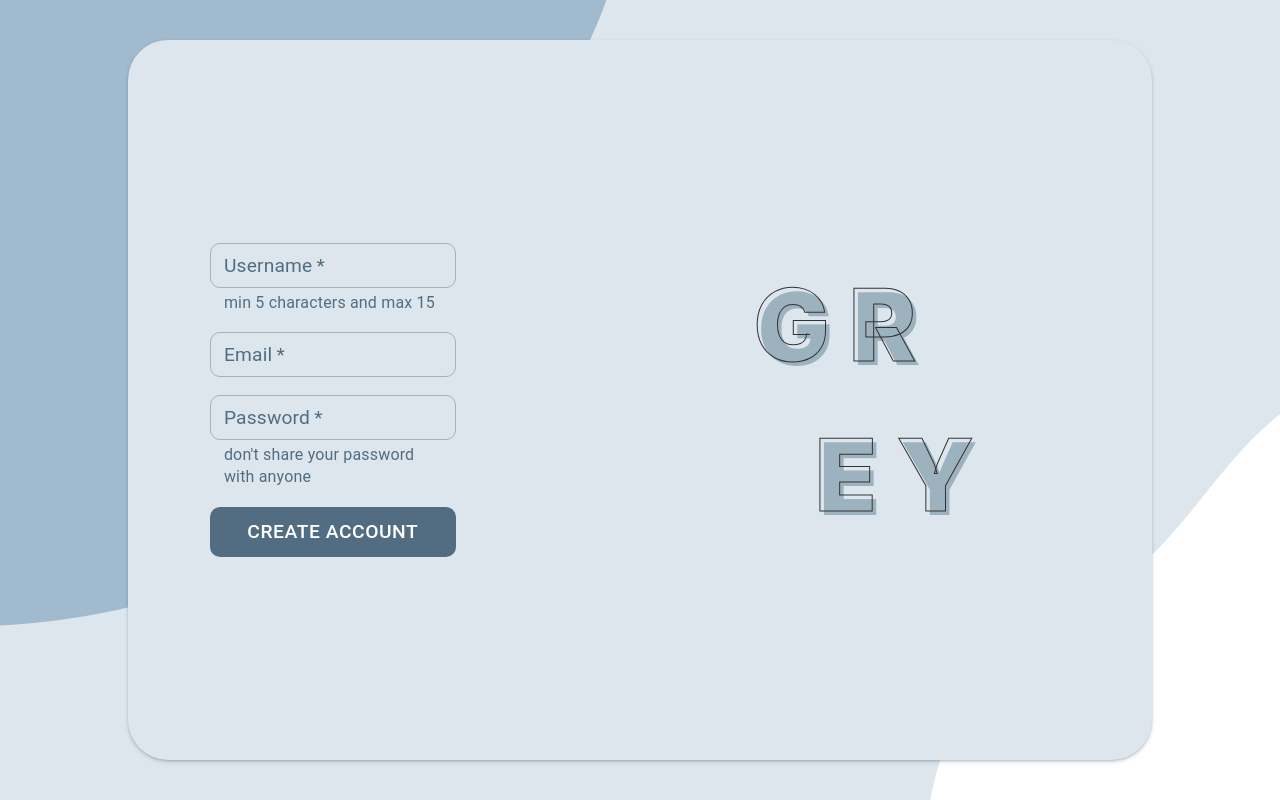
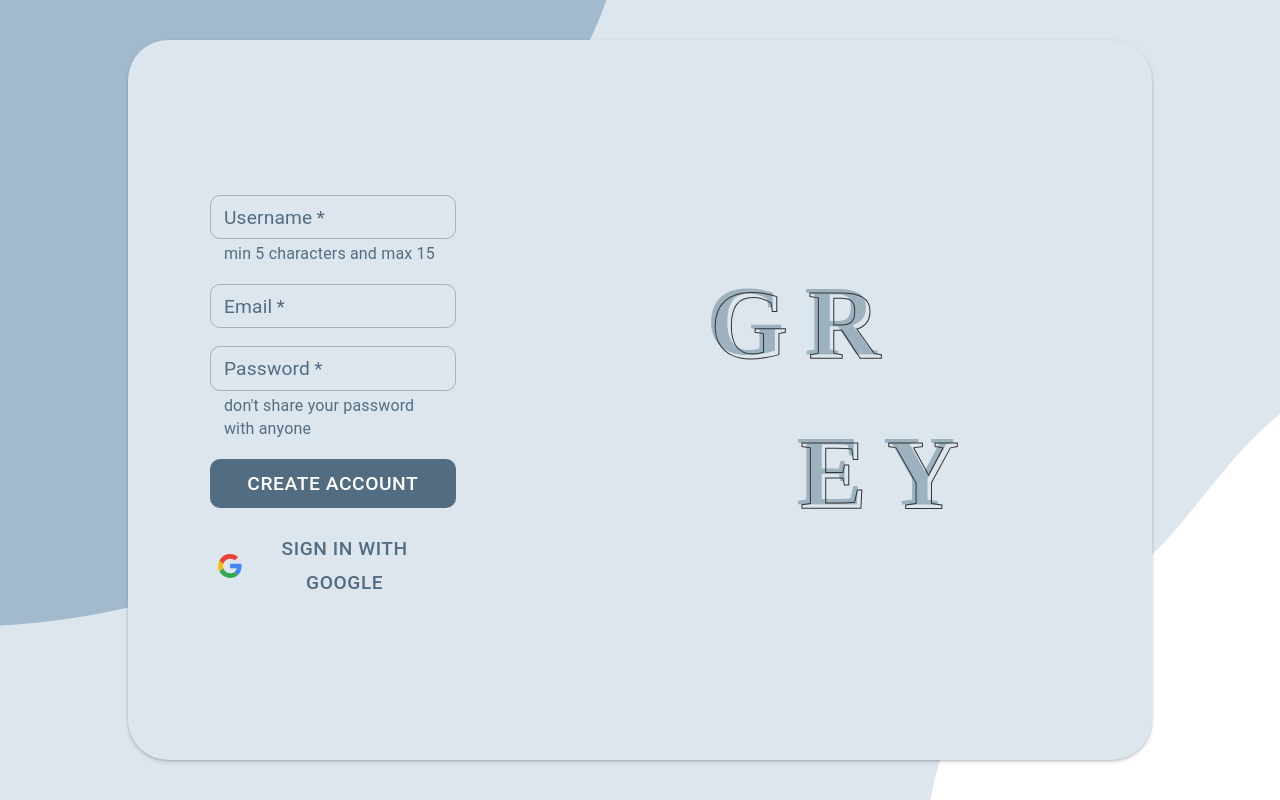
Before and after one commit to Ahmed-Mohammed-11/Grey, a Next.js app in the folder front_end/: page /signup in a window 1280 px wide. Built offline with nearby package versions, Linux system fonts and the light colour scheme; no server answers.

Commit message:
Google sign in button added

```diff
--- a/front_end/package.json
+++ b/front_end/package.json
@@ -13,6 +13,7 @@
     "@emotion/styled": "^11.11.0",
     "@mui/material": "^5.14.17",
     "next": "14.0.2",
+    "next-auth": "^4.24.5",
     "react": "^18",
     "react-dom": "^18"
   },
--- a/front_end/src/app/ThemeRegistry.tsx
+++ b/front_end/src/app/ThemeRegistry.tsx
@@ -19,6 +19,7 @@ const theme = createTheme({
         },
     },
     palette: {
+        type: 'light',
         primary: {
             light: '#9DB2BF',
             main: '#526D82',
@@ -35,6 +36,7 @@ const theme = createTheme({
         success: {
             light: '#E8F5E9',
             main: '#C8E6C9',
+            main: '#03C988',
             dark: '#388E3C',
             contrastText: '#fff',
         },
@@ -58,6 +60,7 @@ const theme = createTheme({
             primary: '#526D82',
             secondary: '#526D82',
             disabled: '#9DB2BF',
+            hint: '#DDE6ED',
         },
 
 
@@ -96,6 +99,7 @@ const theme = createTheme({
         fontWeightRegular: 400,
         fontWeightMedium: 500,
         fontWeightBold: 700,
+        useNextVariants: true,
         body1: {
             fontWeight: 400,
             fontSize: '1.2rem',
@@ -179,15 +183,18 @@ const theme = createTheme({
         },
     },
     direction: 'ltr',
+    props: {},
     shape: {
         borderRadius: 10,
     },
     transitions: {
         easing: {
+            easeInOut: 'cubic-bezier(0.4, 0, 0.2, 1)',
             easeIn: 'cubic-bezier(0.4, 0, 1, 1)',
-            easeInOut: 'cubic-bezier(0.4, 0, 0.2, 1)',
             easeOut: 'cubic-bezier(0, 0, 0.2, 1)',
-
+            easeInOutBack: 'cubic-bezier(0.6, -0.28, 0.735, 0.045)',
+            easeInBack: 'cubic-bezier(0.6, 0.04, 0.98, 0.335)',
+            easeOutBack: 'cubic-bezier(0.175, 0.885, 0.32, 1.275)',
         },
         duration: {
             shortest: 150,
@@ -221,6 +228,7 @@ const darkTheme = createTheme({
         },
     },
     palette: {
+        type: 'dark',
         primary: {
             light: '#9DB2BF',
             main: '#526D82',
@@ -237,6 +245,7 @@ const darkTheme = createTheme({
         success: {
             light: '#E8F5E9',
             main: '#C8E6C9',
+            main: '#03C988',
             dark: '#388E3C',
             contrastText: '#fff',
         },
@@ -259,6 +268,7 @@ const darkTheme = createTheme({
             primary: '#526D82',
             secondary: '#526D82',
             disabled: '#9DB2BF',
+            hint: '#DDE6ED',
         },
 
         background: {
@@ -273,6 +283,7 @@ const darkTheme = createTheme({
         fontWeightRegular: 400,
         fontWeightMedium: 500,
         fontWeightBold: 700,
+        useNextVariants: true,
         body1: {
             fontWeight: 400,
             fontSize: '1rem',
@@ -356,6 +367,7 @@ const darkTheme = createTheme({
         },
     },
     direction: 'ltr',
+    props: {},
     shape: {
         borderRadius: 10,
     },
@@ -364,6 +376,9 @@ const darkTheme = createTheme({
             easeInOut: 'cubic-bezier(0.4, 0, 0.2, 1)',
             easeIn: 'cubic-bezier(0.4, 0, 1, 1)',
             easeOut: 'cubic-bezier(0, 0, 0.2, 1)',
+            easeInOutBack: 'cubic-bezier(0.6, -0.28, 0.735, 0.045)',
+            easeInBack: 'cubic-bezier(0.6, 0.04, 0.98, 0.335)',
+            easeOutBack: 'cubic-bezier(0.175, 0.885, 0.32, 1.275)',
         },
         duration: {
             shortest: 150,
@@ -388,7 +403,7 @@ const darkTheme = createTheme({
 
 // This implementation is from emotion-js
 // https://github.com/emotion-js/emotion/issues/2928#issuecomment-1319747902
-export default function ThemeRegistry(props:any) {
+export default function ThemeRegistry(props) {
     const {options, children} = props;
 
     const [{cache, flush}] = React.useState(() => {
--- a/front_end/src/app/layout.tsx
+++ b/front_end/src/app/layout.tsx
@@ -1,6 +1,8 @@
 import type {Metadata} from 'next'
 import {Inter} from 'next/font/google'
 import './globals.css'
+import {SessionProvider} from "next-auth/react";
+import Providers from "@/app/signup/Providers";
 
 const inter = Inter({subsets: ['latin']})
 
@@ -10,14 +12,16 @@ export const metadata: Metadata = {
 }
 
 
-export default function RootLayout({
-                                       children,
-                                   }: {
-    children: React.ReactNode
-}) {
+export default function RootLayout(
+    {children,}:
+           { children: React.ReactNode }) {
     return (
         <html lang="en">
-        <body className={inter.className}>{children}</body>
+        <body className={inter.className}>
+            <Providers>
+                {children}
+            </Providers>
+        </body>
         </html>
     )
 }
--- /dev/null
+++ b/front_end/src/app/signup/GoogleButton.tsx
@@ -0,0 +1,51 @@
+"use client";
+import {Button} from "@mui/material";
+import styles from "@/app/signup/page.module.css";
+import {signIn, signOut, useSession} from "next-auth/react";
+import {Box} from "@mui/system";
+
+const GoogleLogo = (props) => (
+    <svg
+        width="24"
+height="24"
+viewBox="0 0 775 794"
+fill="none"
+xmlns="http://www.w3.org/2000/svg"
+{...props}
+>
+<path
+    d="M775 405.797C775 373.248 772.362 349.496 766.653 324.865H395.408V471.773H613.32C608.929 508.282 585.204 563.264 532.482 600.209L531.743 605.127L649.124 696.166L657.256 696.979C731.943 627.921 775 526.315 775 405.797"
+fill="#4285F4"
+/>
+<path
+    d="M395.408 792.866C502.167 792.866 591.792 757.676 657.256 696.979L532.482 600.209C499.093 623.521 454.279 639.796 395.408 639.796C290.845 639.796 202.099 570.741 170.463 475.294L165.826 475.688L43.772 570.256L42.1759 574.698C107.198 704.013 240.758 792.866 395.408 792.866Z"
+fill="#34A853"
+/>
+<path
+    d="M170.463 475.294C162.116 450.662 157.285 424.269 157.285 397C157.285 369.728 162.116 343.338 170.024 318.706L169.803 313.46L46.2193 217.373L42.1759 219.299C15.3772 272.961 0 333.222 0 397C0 460.778 15.3772 521.036 42.1759 574.698L170.463 475.294"
+fill="#FBBC05"
+/>
+<path
+    d="M395.408 154.201C469.656 154.201 519.74 186.31 548.298 213.143L659.891 104.059C591.356 40.2812 502.167 1.13428 395.408 1.13428C240.758 1.13428 107.198 89.9835 42.1759 219.299L170.024 318.706C202.099 223.259 290.845 154.201 395.408 154.201"
+fill="#EB4335"
+    />
+    </svg>
+);
+const GoogleButton = () => {
+    const {data : session} = useSession()
+
+    if(session && session.user){
+        return (
+            <Box className={[styles.button]} onClick={() => signOut()}>
+                Signed in {session.user.name}
+            </Box>)
+    }
+
+    return (
+        <Button className={[styles.button]} onClick={() => signIn()}>
+            <GoogleLogo /> Sign in with Google
+        </Button>
+    );
+};
+
+export default GoogleButton;
--- /dev/null
+++ b/front_end/src/app/signup/Providers.tsx
@@ -0,0 +1,18 @@
+"use client";
+
+import {SessionProvider} from "next-auth/react";
+import React, {ReactNode} from "react";
+
+interface Props {
+    children: ReactNode
+}
+
+const Providers = (props : Props) => {
+    return (
+        <SessionProvider>
+            {props.children}
+        </SessionProvider>
+    );
+}
+
+export default Providers;
--- a/front_end/src/app/signup/page.module.css
+++ b/front_end/src/app/signup/page.module.css
@@ -33,13 +33,14 @@
 
 
 .paneltext {
+    font-family: "Montserrat ExtraBold";
     -webkit-text-stroke: 1px #333;
     -moz-text-stroke: 1px #333;
     -o-text-stroke: 1px #333;
     font-variation-settings: "wght" 1000;
     font-size: 100px;
     color: transparent;
-    text-shadow: 4px 4px 0 #9DB2BF;
+    text-shadow: -4px -4px 0 #9DB2BF;
     letter-spacing: 20px;
 }
 
--- a/front_end/src/app/signup/page.tsx
+++ b/front_end/src/app/signup/page.tsx
@@ -3,29 +3,29 @@ import styles from './page.module.css'
 import {Button, TextField} from "@mui/material";
 import {Box} from "@mui/system";
 import ThemeRegistry from "@/app/ThemeRegistry";
+import GoogleButton from "@/app/signup/GoogleButton";
 
 
 function Page() {
     return (
-        <ThemeRegistry options={{key: 'mui'}}>
-            <Box className={[styles.container].join()}>
-                <Box className={[styles.login_form].join()}>
-                    <TextField className={[styles.textarea].join()} label='Username' placeholder='pick a username' required
+        <Box className={[styles.container]}>
+            <Box className={[styles.login_form]}>
+                <ThemeRegistry options={{key: 'mui'}}>
+                    <TextField className={[styles.textarea]} label='Username' placeholder='pick a username' required
                                helperText="min 5 characters and max 15" size="small"></TextField>
-                    <TextField className={[styles.textarea].join()} label='Email' type="email" placeholder='Email' required
+                    <TextField className={[styles.textarea]} label='Email' type="email" placeholder='Email' required
                                size="small"></TextField>
-                    <TextField className={[styles.textarea].join()} label='Password' type="password"
+                    <TextField className={[styles.textarea]} label='Password' type="password"
                                placeholder='pick a password' required
                                size="small" helperText="don't share your password with anyone"></TextField>
-                    <Button className={[styles.button].join()} variant="contained" size="large"> Create Account </Button>
-
-                </Box>
-                <Box className={[styles.panel].join()}>
-                    <Box className={[styles.paneltext].join()}> GR </Box>
-                    <Box className={[styles.paneltext].join()}> &nbsp;&nbsp; EY </Box>
-                </Box>
+                    <Button className={[styles.button]} variant="contained" size="large"> Create Account </Button>
+                    <GoogleButton />
+                </ThemeRegistry>
             </Box>
-        </ThemeRegistry>
+            <Box className={[styles.panel]}>
+                <h1 className={[styles.paneltext]}>GR<br/>&nbsp;&nbsp;EY</h1>
+            </Box>
+        </Box>
     )
 }
 
```
Also changed, not shown: front_end/src/app/page.tsx (+5 -2 lines), front_end/src/pages/api/auth/[...nextauth].ts (added, +14 -0 lines), 2 other files (tests, documents, lock files or other folders).
